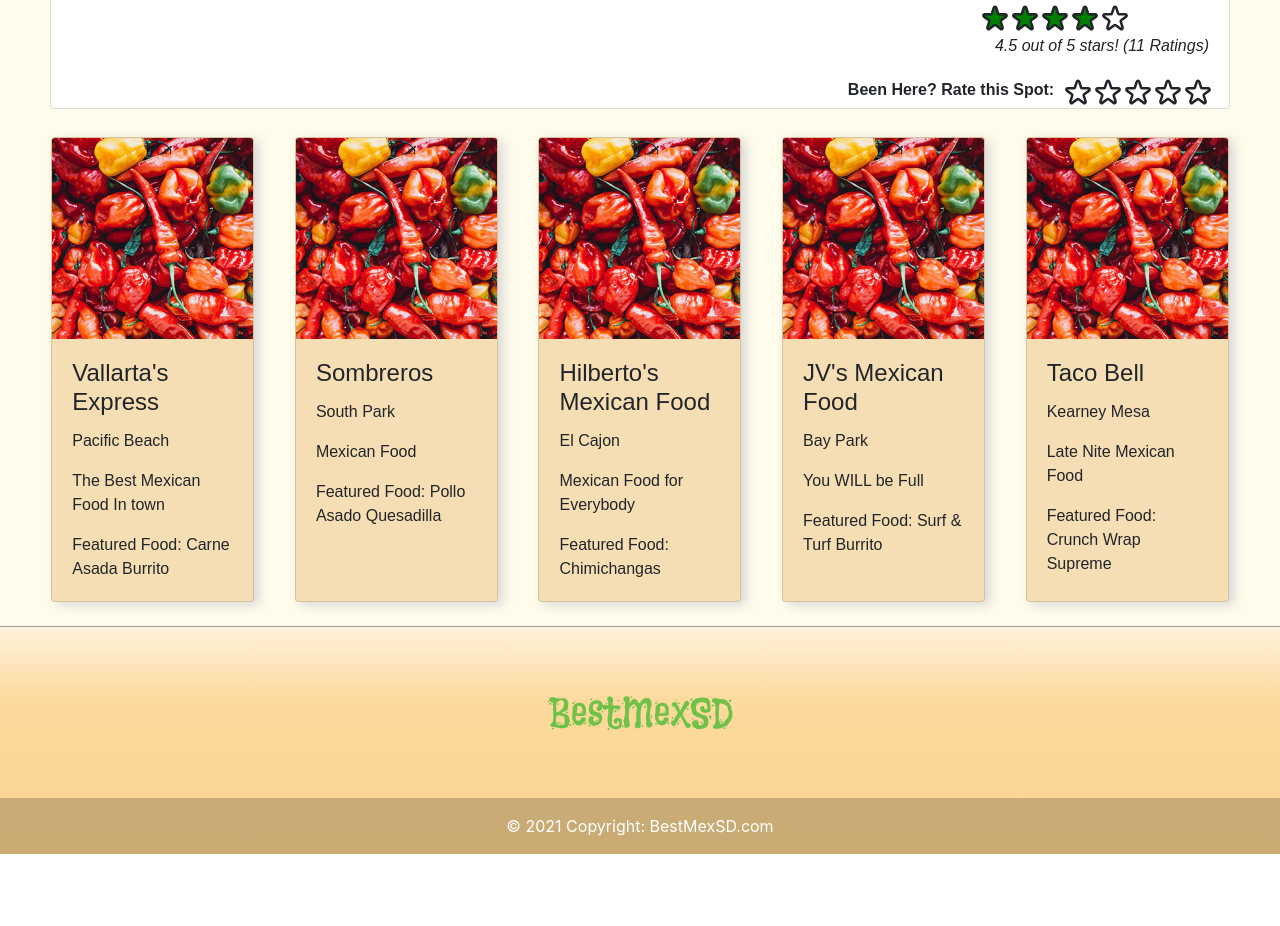
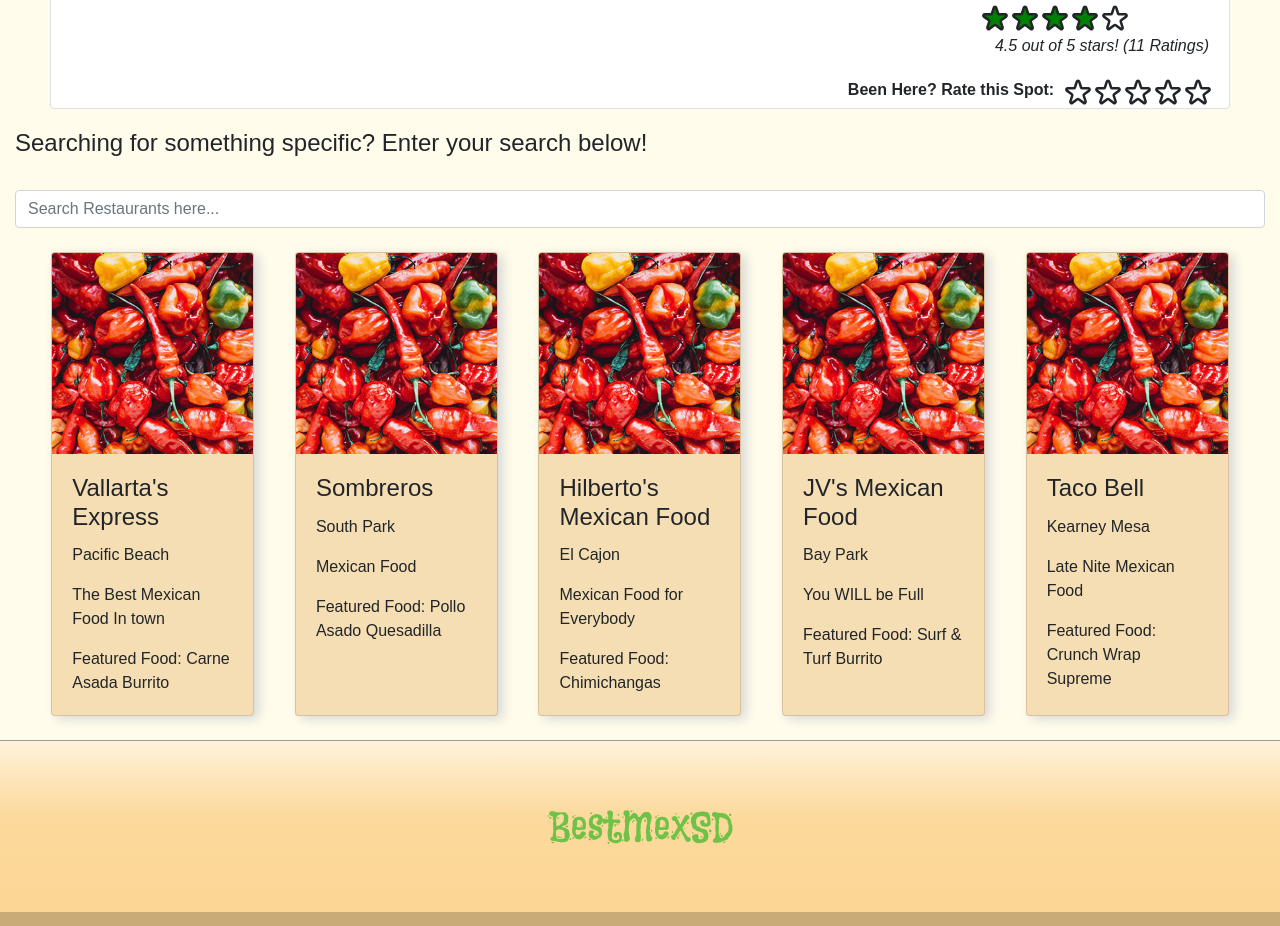
Before and after one commit to tvnames/BestMexSD, a React (Create React App) app in the folder client/: page / in a window 1280 px wide. Shown: the part 3400-4326 px from the top of the page. Before the commit the page ends 4254 px from the top, so only its background shows below. Built offline with nearby package versions, Linux system fonts and the light colour scheme; no server answers; a web font is replaced by a local one.

Commit message:
Search Bar Now Functional & Featured Restaurant now Static

```diff
--- a/client/src/components/Card/ReviewCard.js
+++ b/client/src/components/Card/ReviewCard.js
@@ -1,5 +1,4 @@
 import React from "react";
-// import style from "./style.css";
 
 function ReviewCard({ shopName, reviewDate, reviewText, }) {
     return (
--- a/client/src/components/Card/ShopCard.js
+++ b/client/src/components/Card/ShopCard.js
@@ -19,6 +19,7 @@ function ShopCard({
 
   return (
     <div
+      key={id}
       className="card p-0 m-2 shopCard col-12 col-sm-12 col-md-4 col-lg-2"
       style={{ width: "15rem" }}
       onClick={redirect}
@@ -28,6 +29,7 @@ function ShopCard({
         <h4 className="card-title" name={shopName}>
           {shopName}
         </h4>
+
         <p className="card-text textBox">{location}</p>
         <p className="card-text textBox">{description}</p>
         <p className="card-text">Featured Food: {featuredFood}</p>
--- /dev/null
+++ b/client/src/components/SearchForm/SearchForm.js
@@ -0,0 +1,23 @@
+import React from "react";
+// import "./style.css";
+
+function SearchForm({ handleSearchChange, search }) {
+    return (
+        <form>
+            <div className="form-group">
+                <label htmlFor="search"></label>
+                <input
+                    onChange={handleSearchChange}
+                    value={search}
+                    name="search"
+                    type="text"
+                    className="form-control searchBox"
+                    placeholder="Search Restaurants here..."
+                    id="search"
+                />
+            </div>
+        </form>
+    );
+}
+
+export default SearchForm;
--- a/client/src/components/StarRating/RatingContainer.js
+++ b/client/src/components/StarRating/RatingContainer.js
@@ -8,6 +8,7 @@ function RatingContainer({ ratingArray, id }) {
 
   const [rating, setRating] = React.useState(0);
   const [hoverRating, setHoverRating] = React.useState(0);
+
   const onMouseEnter = (index) => {
     setHoverRating(index);
   };
@@ -16,8 +17,8 @@ function RatingContainer({ ratingArray, id }) {
   };
 
   const onSaveRating = (index) => {
+    axios.post("/api/tacoShops/update", { index, id });
     setRating(index);
-    axios.post("/api/tacoShops/update", { index, id });
     window.location.reload();
   };
   return (
@@ -29,6 +30,7 @@ function RatingContainer({ ratingArray, id }) {
         {[1, 2, 3, 4, 5].map((index) => {
           return (
             <RatingIcon
+              key={id}
               index={index}
               rating={rating}
               hoverRating={hoverRating}
--- a/client/src/components/StarRating/RatingIcon.js
+++ b/client/src/components/StarRating/RatingIcon.js
@@ -20,6 +20,7 @@ function RatingIcon(props) {
     }, [rating, hoverRating, index]);
     return (
         <div
+            key={index}
             className="cursor-pointer"
             onMouseEnter={() => onMouseEnter(index)}
             onMouseLeave={() => onMouseLeave()}
--- a/client/src/components/StarRating/StarIcon.js
+++ b/client/src/components/StarRating/StarIcon.js
@@ -3,7 +3,7 @@ import React from "react";
 function StarIcon(props) {
     const { fill = 'none' } = props;
     return (
-        <svg className="icons" fill={fill} stroke="currentColor" viewBox="0 0 24 24" xmlns="http://www.w3.org/2000/svg"><path stroke-linecap="round" stroke-linejoin="round" stroke-width="2" d="M11.049 2.927c.3-.921 1.603-.921 1.902 0l1.519 4.674a1 1 0 00.95.69h4.915c.969 0 1.371 1.24.588 1.81l-3.976 2.888a1 1 0 00-.363 1.118l1.518 4.674c.3.922-.755 1.688-1.538 1.118l-3.976-2.888a1 1 0 00-1.176 0l-3.976 2.888c-.783.57-1.838-.197-1.538-1.118l1.518-4.674a1 1 0 00-.363-1.118l-3.976-2.888c-.784-.57-.38-1.81.588-1.81h4.914a1 1 0 00.951-.69l1.519-4.674z"></path></svg>
+        <svg key={props.key} className="icons" fill={fill} stroke="currentColor" viewBox="0 0 24 24" xmlns="http://www.w3.org/2000/svg"><path stroke-linecap="round" stroke-linejoin="round" stroke-width="2" d="M11.049 2.927c.3-.921 1.603-.921 1.902 0l1.519 4.674a1 1 0 00.95.69h4.915c.969 0 1.371 1.24.588 1.81l-3.976 2.888a1 1 0 00-.363 1.118l1.518 4.674c.3.922-.755 1.688-1.538 1.118l-3.976-2.888a1 1 0 00-1.176 0l-3.976 2.888c-.783.57-1.838-.197-1.538-1.118l1.518-4.674a1 1 0 00-.363-1.118l-3.976-2.888c-.784-.57-.38-1.81.588-1.81h4.914a1 1 0 00.951-.69l1.519-4.674z"></path></svg>
     );
 }
 
--- a/client/src/pages/HomePage/index.js
+++ b/client/src/pages/HomePage/index.js
@@ -1,4 +1,5 @@
 import React, { useEffect, useState } from "react";
+import SearchForm from '../../components/SearchForm/SearchForm'
 // import { useHistory } from "react-router-dom";
 // import { useAuth } from "../../util/auth";
 
@@ -13,10 +14,17 @@ import HomepageText from "../../components/HomepageText/HomepageText";
 function HomePage() {
   // const history = useHistory();
   // const auth = useAuth();
+  // HandleDeleteFunction can be referenced from the "Friends" class activity in react
   const randomShop = getRandom(5);
   const [restaurantArray, setRestaurantArray] = useState(restaurants);
+  const [search, setSearch] = useState("");
 
 
+  // const currentShop = restaurantArray[randomShop];
+  const currentShop = restaurantArray[1];
+  const avg = restaurantArray[1].rating.reduce((a, b) => a + b) / restaurantArray[1].rating.length;
+
+  // Call Back-End to populate restaurant array
   useEffect(() => {
     shopAPI()
       .then((res) => {
@@ -26,14 +34,53 @@ function HomePage() {
       .catch(console.error());
   }, []);
 
+  // Generate random integer to plug into index to get random shop for featured card
   function getRandom(maximum) {
     return Math.floor(Math.random() * maximum);
   }
 
-  const currentShop = restaurantArray[randomShop];
-  const avg =
-    restaurantArray[randomShop].rating.reduce((a, b) => a + b) /
-    restaurantArray[randomShop].rating.length;
+  // Handle search bar entry
+  function handleSearchChange(event) {
+    const value = event.target.value;
+    setSearch(value)
+  };
+
+
+  // Filtered Array from search bar input
+  const filteredArray = restaurantArray.filter((restaurant) => {
+    const shopSearch = search.toLocaleLowerCase()
+    const lowercaseShopName = restaurant.shopName.toLocaleLowerCase()
+    const location = restaurant.location.toLocaleLowerCase();
+    const featuredFood = restaurant.featuredFood.toLocaleLowerCase()
+
+
+    if (lowercaseShopName.includes(shopSearch) || location.includes(shopSearch) || featuredFood.includes(shopSearch)) {
+      return true
+    } else if (!lowercaseShopName.includes(shopSearch) || !location.includes(shopSearch) || !featuredFood.includes(shopSearch)) {
+      return false
+    }
+  })
+
+  function renderShops(filteredArray) {
+    if (filteredArray.length > 0) {
+      return (filteredArray.map((restaurant) => (
+        <ShopCard
+          key={restaurant._id}
+          id={restaurant._id}
+          src={VallartasPic}
+          description={restaurant.description}
+          shopName={restaurant.shopName}
+          location={restaurant.location}
+          featuredFood={restaurant.featuredFood}
+        />
+      )))
+    } else {
+      return (
+        <div className="container-fluid">
+          <h4>No matching search results...</h4>
+        </div>)
+    }
+  }
 
   return (
     <div className="container-fluid">
@@ -61,17 +108,13 @@ function HomePage() {
             />
           </div>
         </section>
+        <div>
+          <h4>Searching for something specific? Enter your search below!</h4>
+          <SearchForm search={search} handleSearchChange={handleSearchChange} />
+        </div>
+
         <section className="row m-3 shopcard-control d-flex justify-content-around">
-          {restaurantArray.map((restaurant) => (
-            <ShopCard
-              id={restaurant._id}
-              src={VallartasPic}
-              description={restaurant.description}
-              shopName={restaurant.shopName}
-              location={restaurant.location}
-              featuredFood={restaurant.featuredFood}
-            />
-          ))}
+          {renderShops(filteredArray)}
         </section>
       </main>
     </div>
--- a/client/src/pages/Shop/index.js
+++ b/client/src/pages/Shop/index.js
@@ -43,7 +43,7 @@ function ShopPage() {
     event.preventDefault();
     axios.post("/api/tacoShops/reviews/update", { shopId, reviewInput });
     window.location.reload();
-    return <Redirect exact to="/" />;
+    return <Redirect exact to="#navbarNav" />;
   }
 
   function handleInputChange(event) {
@@ -63,9 +63,9 @@ function ShopPage() {
 
   return (
     <>
-      <div className="container-fluid m-2">
+      <div className="container-fluid m-2" id="pageTop">
         <div className="">
-          <div className="col d-flex justify-content-center">
+          <div className="col d-flex justify-content-center" id="pageTop">
             <FeaturedCard
               src={VallartasPic}
               id={singleShop._id}
```
Also changed, not shown: client/src/components/Card/FeaturedCard.js (+8 -25 lines), 2 other files (tests, documents, lock files or other folders).
